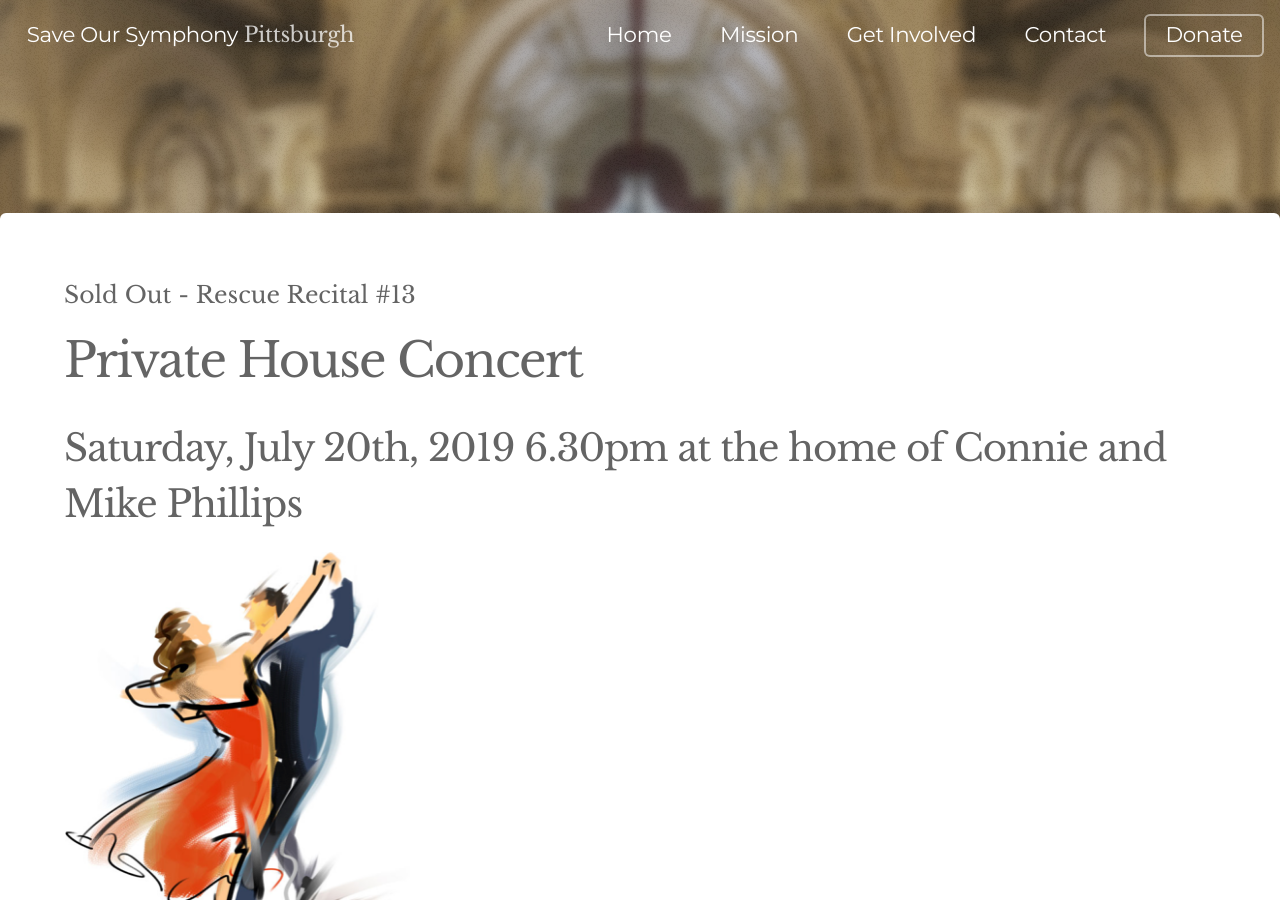
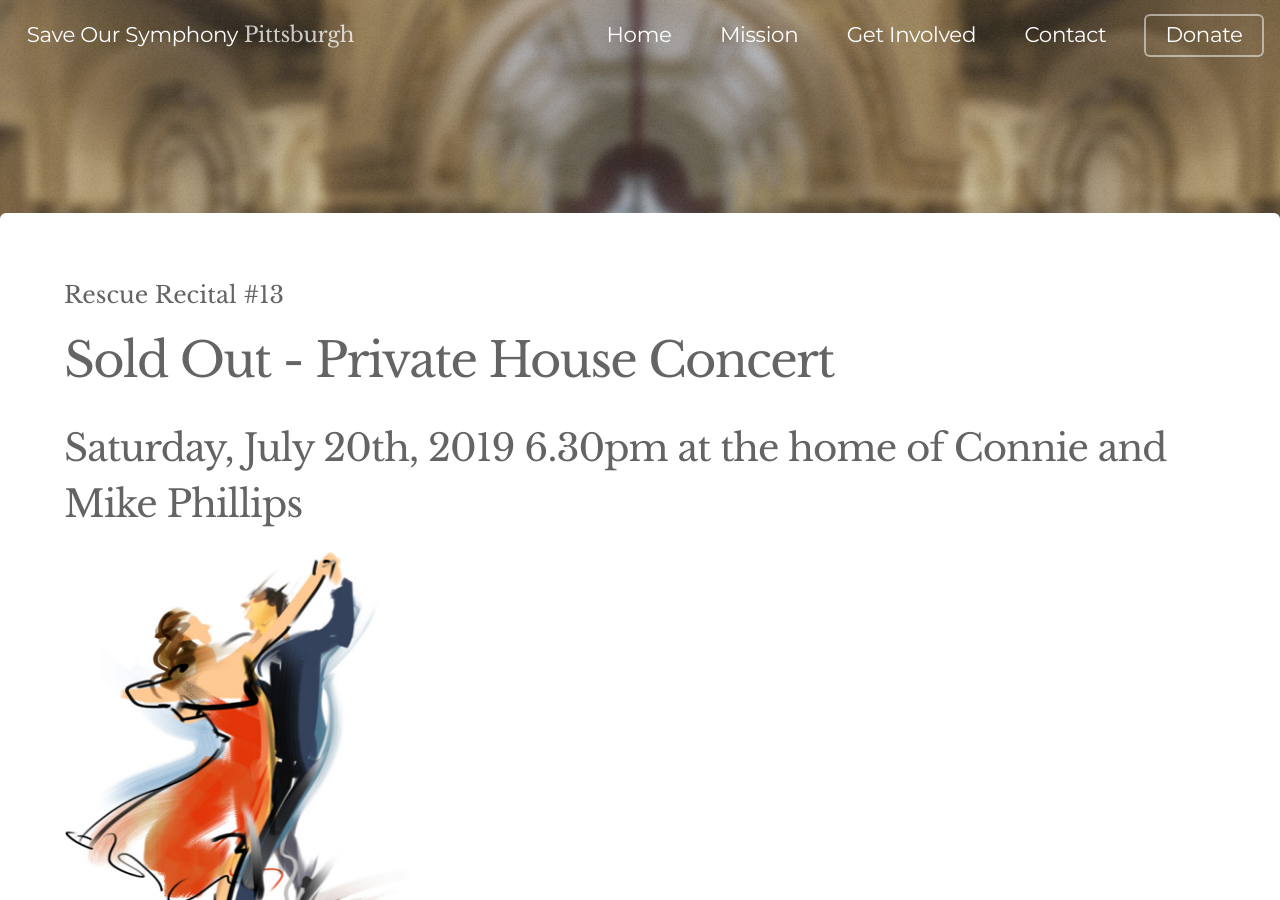
Before and after one commit to daraghbyrne/sospittsburgh, a Jekyll site: the page built from _posts/2019-07-20-rescue-recital-number-13-private-house-concert.markdown, in a window 1280 px wide and 900 px high. Built offline with Jekyll 4.4.1, drawn with Linux system fonts in a browser that asks for light colours; nearby versions of some CDN libraries.

```diff
--- a/_posts/2019-07-20-rescue-recital-number-13-private-house-concert.markdown
+++ b/_posts/2019-07-20-rescue-recital-number-13-private-house-concert.markdown
@@ -8,9 +8,9 @@ description: Sold Out - A private concert featuring a piano trio with Rodrigo Oj
   and musicians of the Pittsburgh Symphony Orchestra.
 ---
 
-#### Sold Out - Rescue Recital  #13
+#### Rescue Recital  #13
 
-## Private House Concert
+## Sold Out - Private House Concert
 
 ### Saturday, July 20th, 2019 6.30pm at the home of Connie and Mike Phillips
 
```
